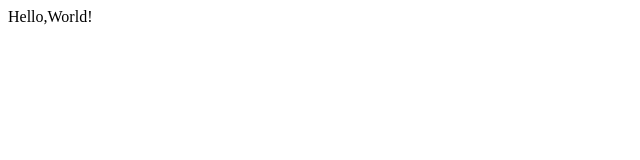
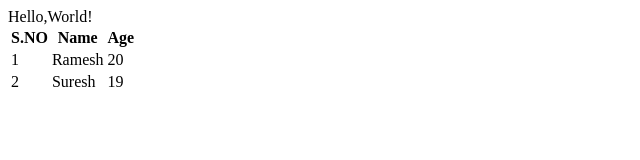
Before and after one commit to Pradeep-3/Web, a plain HTML site: page index.html in a window 1280 px wide. Shown: the whole page, without its empty margins (0-640 px from the left). Drawn offline with Linux system fonts and the light colour scheme.

Commit message:
Added a table

```diff
--- a/index.html
+++ b/index.html
@@ -7,5 +7,22 @@
     </head>
     <body>
         Hello,World!
+        <table>
+            <tr>
+                <th>S.NO</th>
+                <th>Name</th>
+                <th>Age</th>
+            </tr>
+            <tr>
+                <td>1</td>
+                <td>Ramesh</td>
+                <td>20</td>
+            </tr>
+            <tr>
+                <td>2</td>
+                <td>Suresh</td>
+                <td>19</td>
+            </tr>
+        </table>
     </body>
 </html>
```
